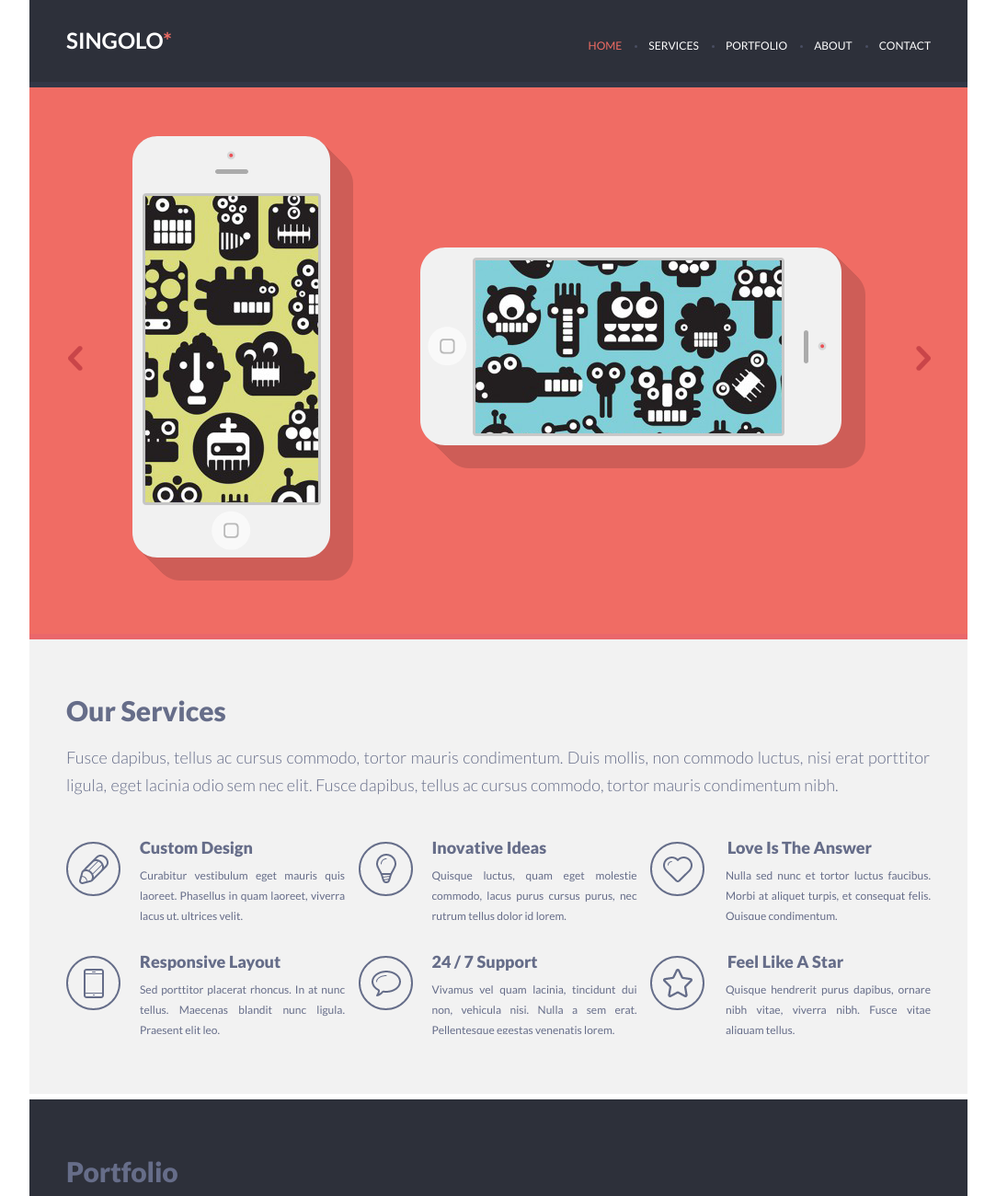
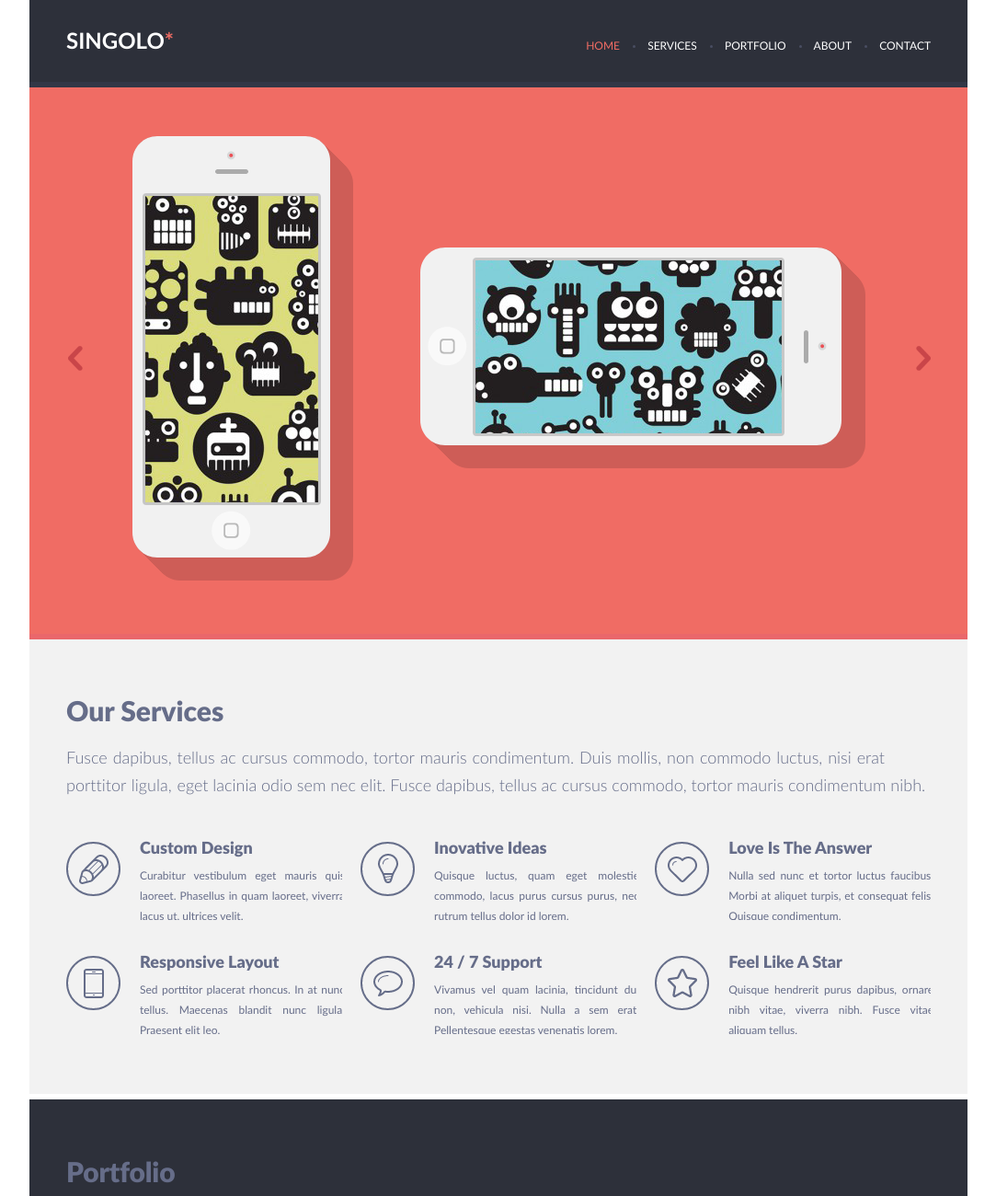
Before and after one commit to AgarkovRoman/singolo, a plain HTML site: page index.html in a window 1280 px wide. Shown: the top 1300 px of the page at 92% size, without its empty margins (98-1181 px from the left). Drawn offline with Linux system fonts and the light colour scheme.

Commit message:
feat: add fonts, fonts.css

```diff
--- /dev/null
+++ b/fonts.css
@@ -0,0 +1,31 @@
+@font-face {
+    font-family: "Lato";
+    font-style: normal;
+    font-weight: 300;
+    font-display: swap;
+    src: local("Lato Light"), local("Lato-Light"), url(./assets/lato/Lato-Light.ttf) format("truetype");
+}
+
+@font-face {
+    font-family: "Lato";
+    font-style: normal;
+    font-weight: 400;
+    font-display: swap;
+    src: local("Lato Regular"), local("Lato-Regular"), url(./assets/lato/Lato-Regular.ttf) format("truetype");
+}
+
+@font-face {
+    font-family: "Lato";
+    font-style: normal;
+    font-weight: 700;
+    font-display: swap;
+    src: local("Lato Bold"), local("Lato-Bold"), url(./assets/lato/Lato-Bold.ttf) format("truetype");
+}
+
+@font-face {
+    font-family: "Lato";
+    font-style: normal;
+    font-weight: 900;
+    font-display: swap;
+    src: local("Lato Black"), local("Lato-Black"), url(./assets/lato/Lato-Black.ttf) format("truetype");
+}
--- a/index.html
+++ b/index.html
@@ -5,8 +5,8 @@
     <meta charset="UTF-8">
     <meta name="viewport" content="width=device-width, initial-scale=1.0">
     <meta http-equiv="X-UA-Compatible" content="ie=edge">
-    <link href="https://fonts.googleapis.com/css?family=Lato:300,400,700,900&display=swap" rel="stylesheet">
     <link rel="stylesheet" href="style.css">
+    <link rel="stylesheet" href="fonts.css">
     <title>Singolo</title>
 </head>
 
@@ -88,8 +88,8 @@
                         <img src="./assets/heart.png" alt="heart">
                     </div>
                     <div class="feature-text">
-                        <h3 class="feature-title">Love Is The Answer</h3>
-                        <p class="feature-copy">Nulla sed nunc et tortor luctus faucibus. Morbi at aliquet turpis,
+                        <h3>Love Is The Answer</h3>
+                        <p>Nulla sed nunc et tortor luctus faucibus. Morbi at aliquet turpis,
                             et
                             consequat felis.
                             Quisque condimentum.</p>
@@ -370,8 +370,7 @@
                                 35</a></li>
                         <li>
                             <a href="mailto:info@singolo.com" target="_blank">
-                                <img class="mail-icon" src="./assets/mail.png"
-                                    alt="mail-icon">info@singolo.com</a>
+                                <img class="mail-icon" src="./assets/mail.png" alt="mail-icon">info@singolo.com</a>
                         </li>
                     </ul>
                 </div>
--- a/style.css
+++ b/style.css
@@ -192,8 +192,9 @@ header h1 span {
 
 .feature {
     display: flex;
-    justify-content: center;
+    justify-content: space-between;
     margin-bottom: 36px;
+    width: 31.9%;
 }
 
 .feature-text {
@@ -210,14 +211,6 @@ header h1 span {
     margin-bottom: 11px;
 }
 
-.feature-text .feature-title {
-    padding-left: 4px;
-}
-
-.feature-text .feature-copy {
-    padding-left: 2px;
-}
-
 .feature-text p {
     width: 223px;
     height: auto;
@@ -231,7 +224,6 @@ header h1 span {
     margin-right: 16px;
     margin-top: 3px;
 }
-
 
 /*------------Portfolio--------------*/
 
@@ -391,7 +383,6 @@ ul {
     background-color: #666d89;
     fill: #f2f2f2;
 }
-
 
 /*------------Get a Quote--------------*/
 
```
Also changed, not shown: assets/lato/SIL Open Font License.txt (added, +48 -0 lines), assets/lato/Lato-Black.ttf (added), assets/lato/Lato-Bold.ttf (added), assets/lato/Lato-Light.ttf (added), assets/lato/Lato-Regular.ttf (added).
